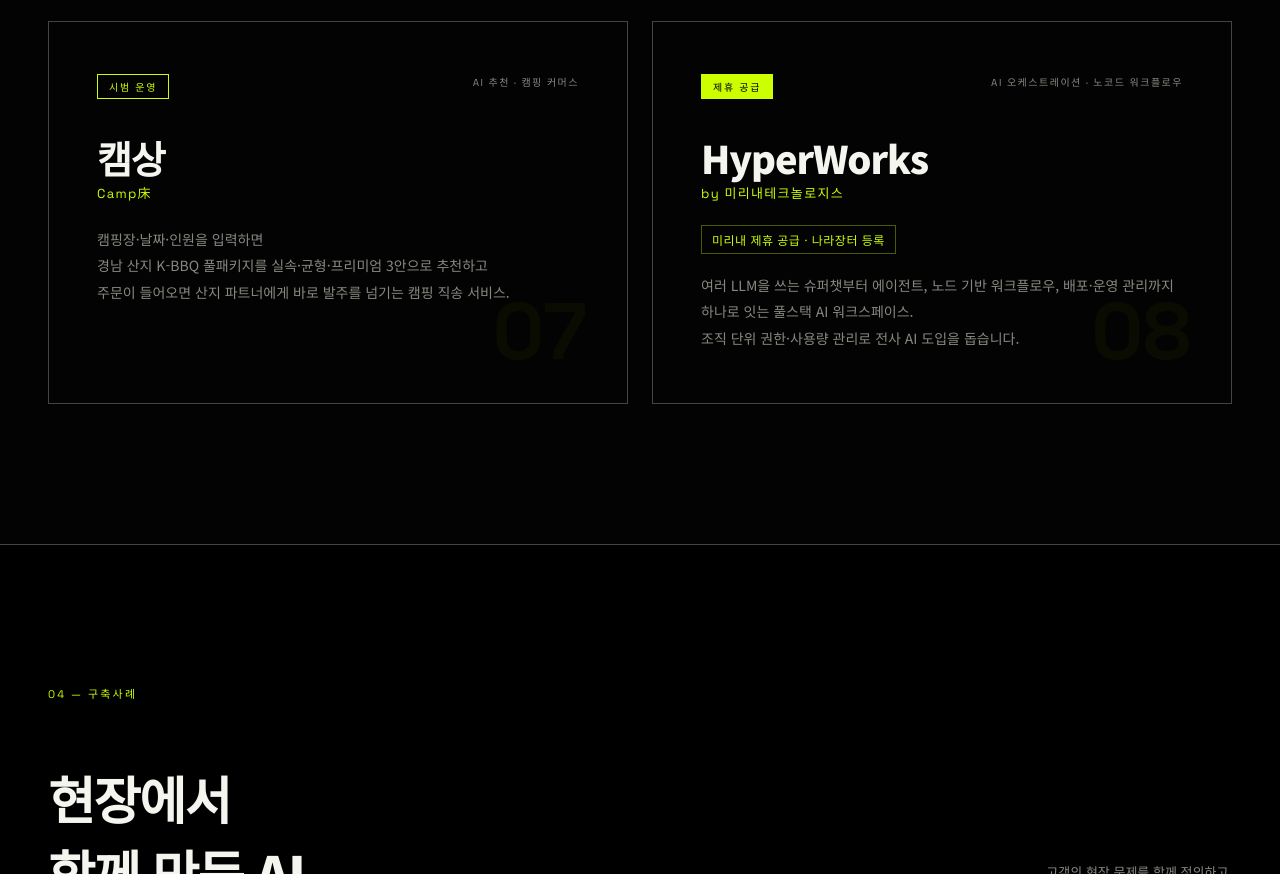
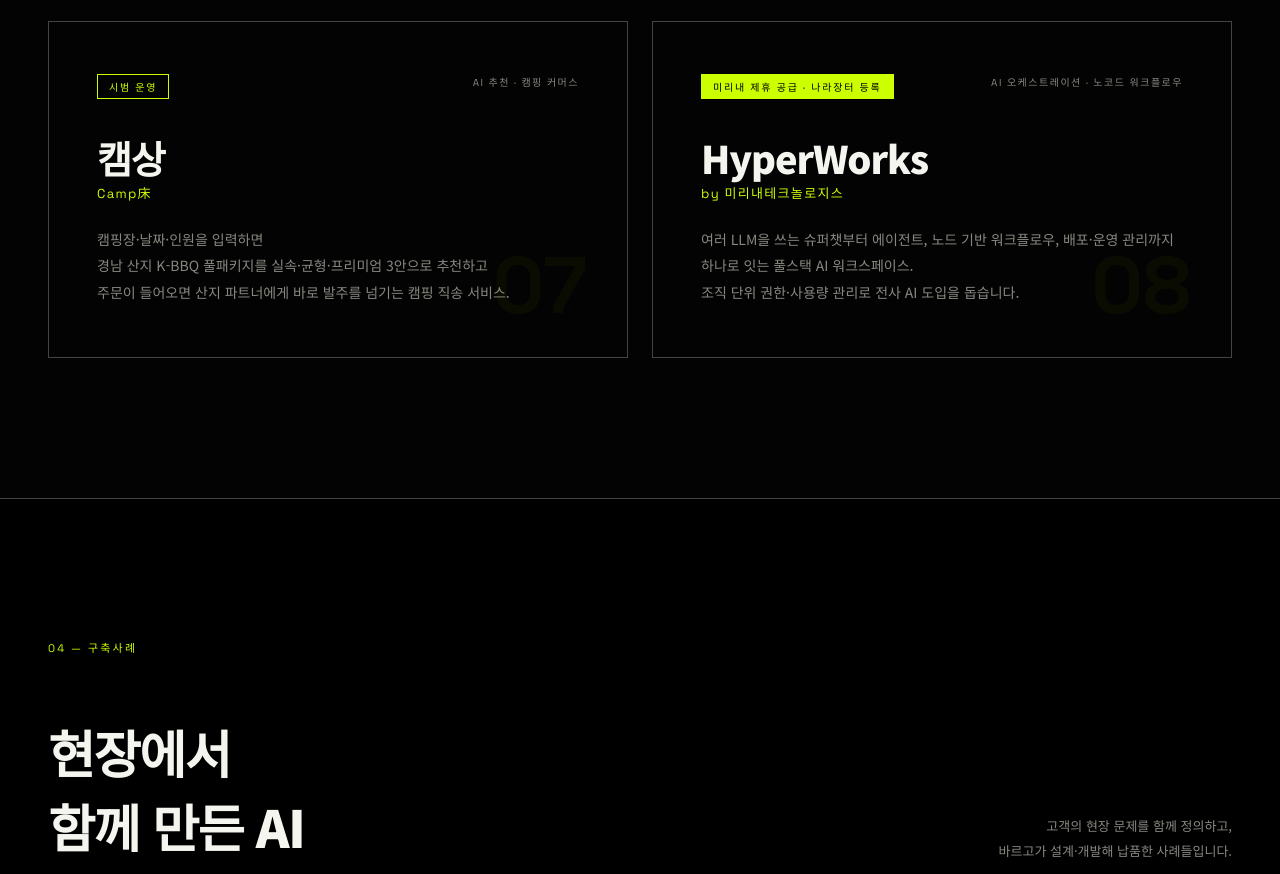
Before and after one commit to spaceworks02-tech/bargo-ai, a plain HTML site: page index.html in a window 1280 px wide. Shown: the part 4025-4899 px from the top of the page. Drawn offline with Linux system fonts and the light colour scheme.

Commit message:
HyperWorks 배지를 '미리내 제휴 공급 · 나라장터 등록'으로, 별도 표기 블록 삭제
Co-Authored-By: Claude Opus 5.5 <noreply@anthropic.com>
Claude-Session: https://claude.ai/code/session_01KuXLy5zGfNLAiudUBxK4DC

```diff
--- a/index.html
+++ b/index.html
@@ -1012,12 +1012,11 @@
 
       <div class="product-card reveal reveal-delay-3">
         <div class="product-card-top">
-          <span class="product-badge">제휴 공급</span>
+          <span class="product-badge">미리내 제휴 공급 · 나라장터 등록</span>
           <span class="product-type">AI 오케스트레이션 · 노코드 워크플로우</span>
         </div>
         <div class="product-name">HyperWorks</div>
         <div class="product-name-sub">by 미리내테크놀로지스</div>
-        <div class="product-partner">미리내 제휴 공급 · 나라장터 등록</div>
         <p class="product-desc">
           여러 LLM을 쓰는 슈퍼챗부터 에이전트, 노드 기반 워크플로우, 배포·운영 관리까지<br>
           하나로 잇는 풀스택 AI 워크스페이스.<br>
```
